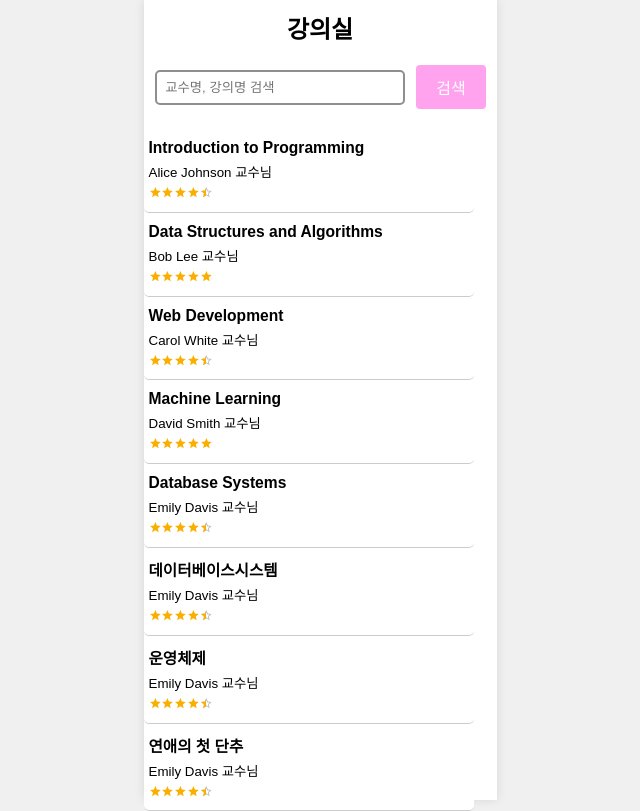
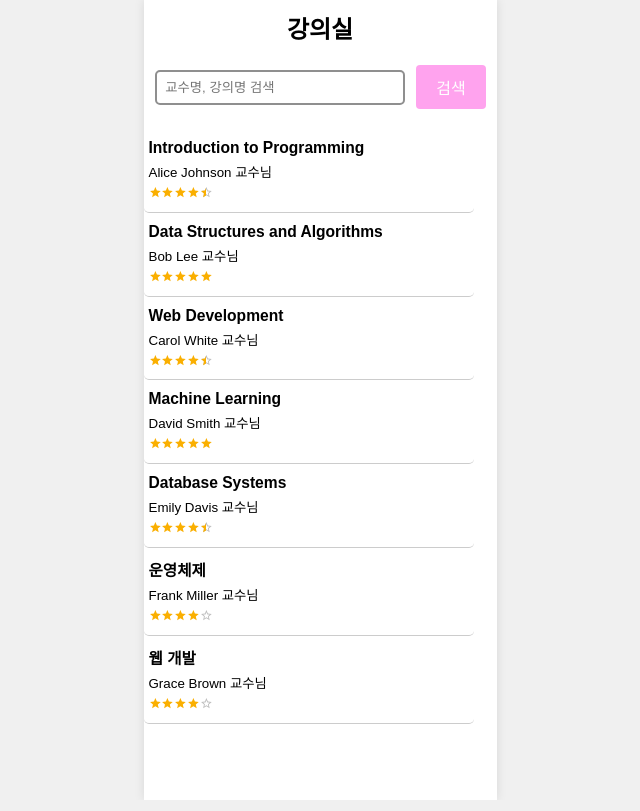
Before and after one commit to ais-internship-cnu/I-school-FE, a Next.js app: page /course-page in a window 1280 px wide. Shown: the whole page, without its empty margins (320-960 px from the left). Built offline with nearby package versions, Linux system fonts and the light colour scheme; what axios-mock-adapter would draw is missing.

Commit message:
feat: mock data 추가, scrollbar 수정

```diff
--- a/src/mocks/reviewMock/mockData.ts
+++ b/src/mocks/reviewMock/mockData.ts
@@ -5,7 +5,34 @@ export const mockCourses = [
   { courseName: 'Web Development', professor: 'Carol White', rating: 4.7 },
   { courseName: 'Machine Learning', professor: 'David Smith', rating: 4.9 },
   { courseName: 'Database Systems', professor: 'Emily Davis', rating: 4.5 },
-    { courseName: '데이터베이스시스템', professor: 'Emily Davis', rating: 4.5 },
-    { courseName: '운영체제', professor: 'Emily Davis', rating: 4.5 },
-    { courseName: '연애의 첫 단추', professor: 'Emily Davis', rating: 4.5 }
+  { courseName: '운영체제', professor: 'Frank Miller', rating: 4.0 },
+  { courseName: '웹 개발', professor: 'Grace Brown', rating: 3.8 },
+  { courseName: '자료구조와 알고리즘', professor: 'Henry Wilson', rating: 4.6 },
+  { courseName: '인공지능', professor: 'Ivy Moore', rating: 4.9 },
+  { courseName: '데이터베이스 시스템', professor: 'Jack Taylor', rating: 3.7 },
+  { courseName: '소프트웨어 공학', professor: 'Karen Anderson', rating: 4.3 },
+  { courseName: '네트워크 보안', professor: 'Leo Thomas', rating: 4.8 },
+  { courseName: '게임 개발', professor: 'Mona Jackson', rating: 4.2 },
+  { courseName: '클라우드 컴퓨팅', professor: 'Nina Martinez', rating: 4.7 },
+  { courseName: '소프트웨어 테스트', professor: 'Oliver Scott', rating: 3.9 },
+  { courseName: '머신 비전', professor: 'Pamela Lewis', rating: 4.1 },
+  { courseName: '고급 JavaScript', professor: 'Quincy Robinson', rating: 4.4 },
+  { courseName: '정보 검색', professor: 'Rachel Harris', rating: 4.5 },
+  { courseName: '컴퓨터 그래픽스', professor: 'Steve Clark', rating: 3.6 },
+  { courseName: '임베디드 시스템', professor: 'Tina Walker', rating: 4.8 },
+  { courseName: '프로그램 언어', professor: 'Ursula Young', rating: 4.2 },
+  { courseName: '컴퓨터 네트워크', professor: 'Victor Wright', rating: 4.1 },
+  { courseName: '웹 보안', professor: 'Wendy Hall', rating: 4.3 },
+  { courseName: '빅 데이터 분석', professor: 'Xander Adams', rating: 3.8 },
+  { courseName: '컴퓨터 비전', professor: 'Yara Carter', rating: 4.6 },
+  { courseName: '자바 프로그래밍', professor: 'Zachary Lewis', rating: 4.7 },
+  { courseName: '네트워크 시스템', professor: 'Alice Johnson', rating: 3.9 },
+  { courseName: '자료 분석', professor: 'Bob Lee', rating: 4.0 },
+  { courseName: '자연어 처리', professor: 'Carol White', rating: 4.5 },
+  { courseName: '로봇 공학', professor: 'David Smith', rating: 4.4 },
+  { courseName: '디지털 회로 설계', professor: 'Emily Davis', rating: 4.8 },
+  { courseName: '알고리즘 설계', professor: 'Frank Miller', rating: 4.3 },
+  { courseName: '인간-컴퓨터 상호작용', professor: 'Grace Brown', rating: 4.2 },
+  { courseName: '분산 시스템', professor: 'Henry Wilson', rating: 4.6 },
+  { courseName: '암호학', professor: 'Ivy Moore', rating: 4.0 }
 ];
--- a/src/styles/course-search-style.css
+++ b/src/styles/course-search-style.css
@@ -75,10 +75,26 @@
 
   .courses-container {
     width: 100%;
-    max-width: 800px; /* 적절한 너비 설정 */
-    max-height: 770px; /* 적절한 높이 설정 */
+    max-width: 800px;
+    max-height: 600px;
     overflow-y: auto;
     margin-top: 0px;
-    overflow-y: auto;
-  overflow-x: hidden; /* 가로 스크롤 제거 */
-  }
+    overflow-x: hidden;
+}
+
+/* 스크롤바 스타일링 (웹킷 기반 브라우저용) */
+.courses-container::-webkit-scrollbar {
+    width: 8px; /* 스크롤바 너비 */
+}
+
+.courses-container::-webkit-scrollbar-track {
+    background: #f1f1f1; /* 스크롤바 배경색 */
+}
+
+.courses-container::-webkit-scrollbar-thumb {
+    background: #888; /* 스크롤바 색상 */
+}
+
+.courses-container::-webkit-scrollbar-thumb:hover {
+    background: #555; /* 스크롤바 호버 색상 */
+}
```
Lines whose indentation alone changed are shown as unchanged.
